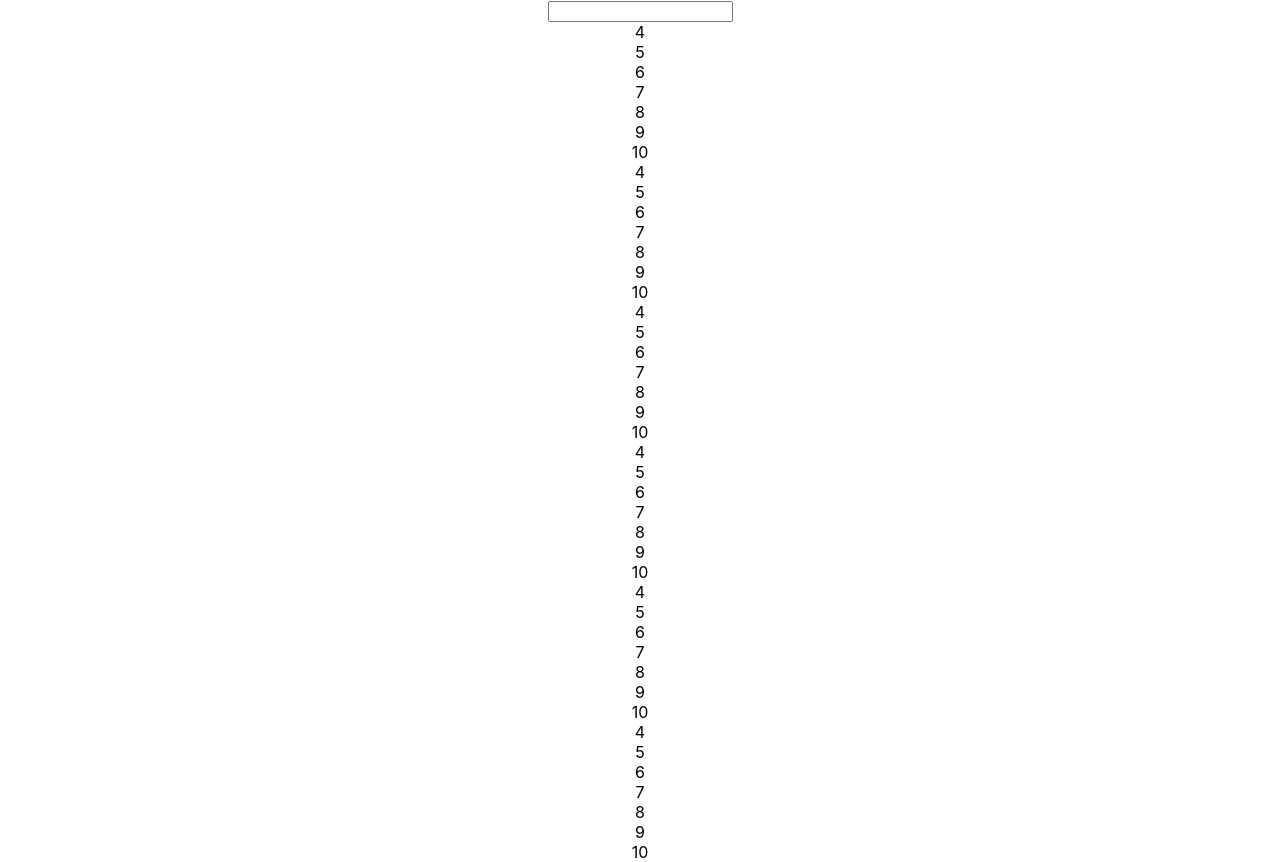
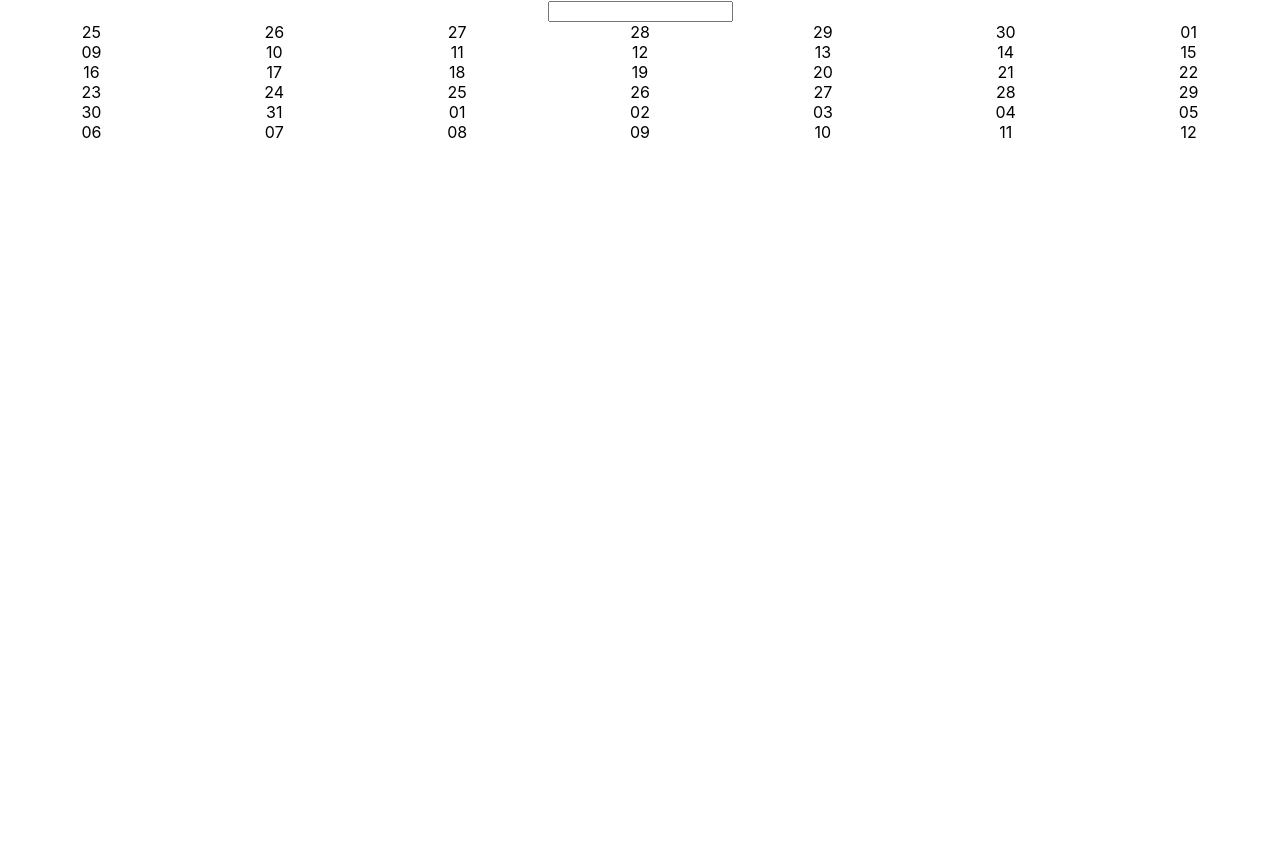
Before and after one commit to shabbyk/react-datetimerangepicker, a React (Create React App) app: page / in a window 1280 px wide. After the commit the page ends 800 px from the top, so only its background shows below. Built offline with nearby package versions, Linux system fonts and the light colour scheme.

Commit message:
- work on calendar structure

```diff
--- a/src/components/Month/Index.tsx
+++ b/src/components/Month/Index.tsx
@@ -37,10 +37,17 @@ function Month(props: MonthProps) {
 
   var monthTemplate = [];
   for (var i = 1; i <= totalWeeks; i++) {
-    monthTemplate.push(<Week weekNumber={i} weekStartDate={DateTime.now()} />);
+    monthTemplate.push(
+      <Week
+        weekNumber={i}
+        dayOffset={daysInLastMonth - startDay}
+        month={props.month}
+        year={props.year}
+      />
+    );
   }
 
-  return <>{monthTemplate}</>;
+  return <div className="month">{monthTemplate}</div>;
 }
 
 export default Month;
--- a/src/components/Month/Month.css
+++ b/src/components/Month/Month.css
@@ -0,0 +1,4 @@
+.month {
+    display: flex;
+    flex-direction: column;
+}
--- a/src/components/Week/Index.tsx
+++ b/src/components/Week/Index.tsx
@@ -4,23 +4,39 @@ import Day from "../Day/Index";
 import "./Week.css";
 
 type WeekProps = {
-  weekStartDate: DateTime;
+  dayOffset: number;
   weekNumber: number;
+  year: number;
+  month: number;
 };
 
 function Week(props: WeekProps) {
   const eleRef = useRef(null);
-  var weekTemplate = [props.weekStartDate];
+
+  var weekStartDate = DateTime.fromObject({
+    year: props.year,
+    month: props.month,
+  });
+
+  if (props.weekNumber == 1) {
+    weekStartDate = weekStartDate.minus({ days: props.dayOffset });
+  } else {
+    weekStartDate = weekStartDate.plus({
+      days: (props.weekNumber - 1) * 7 + 1,
+    });
+  }
+
+  var weekTemplate = [weekStartDate];
   for (var i = 1; i < 7; i++) {
     weekTemplate.push(weekTemplate[i - 1].plus({ hour: 24 }));
   }
 
   return (
-    <>
+    <div className="week">
       {weekTemplate.map((el) => (
-        <div>{el.day}</div>
+        <div className="date-cell">{el.toFormat("dd")}</div>
       ))}
-    </>
+    </div>
   );
 }
 
--- a/src/components/Week/Week.css
+++ b/src/components/Week/Week.css
@@ -0,0 +1,7 @@
+.week {
+    display: flex;
+}
+
+.date-cell {
+    flex: 1;
+}
```
